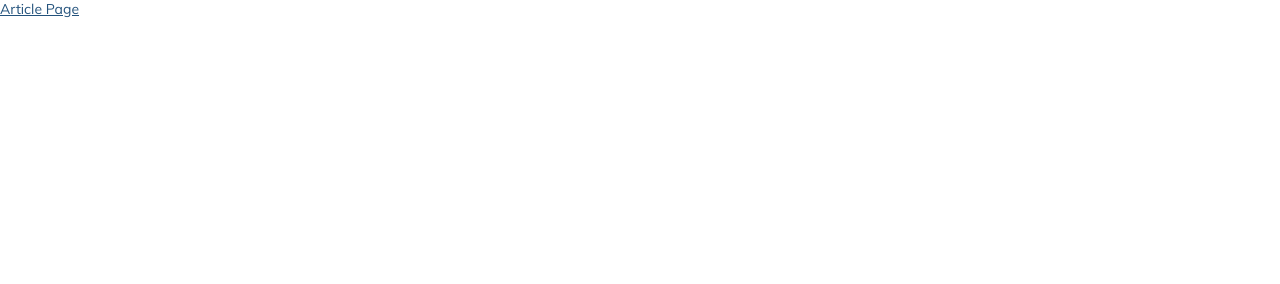
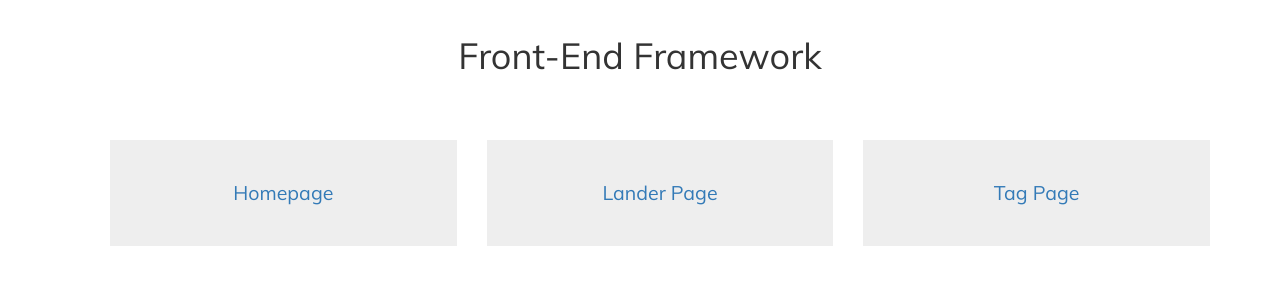
Before and after one commit to JamesDuncanCounter/Frontend-Baseline, a website: page public/index.html in a window 1280 px wide. Drawn offline with Linux system fonts and the light colour scheme.

Commit message:
Included javascript in footer and styled up index.html

```diff
--- a/public/dev/app/template/header.scss
+++ b/public/dev/app/template/header.scss
@@ -3,24 +3,55 @@ body {
 }
 
 header {
-	//Set div to 12 columns
+	text-align: center;
+	padding: 0;
 	@include make-xs-column(12);
+	margin-bottom: 2em;
 
-	background-color: green;
+	h1 {
+		line-height: 2em;
+		margin-bottom: 20px;
+	}
+}
+
+.pages {
+
+	li {
+		list-style: none;
+		@include make-xs-column(6);
+		@include make-sm-column(4);
+		text-align: center;
+
+		a {
+			background-color: $gray-lighter;
+			padding: 2em;
+			font-size:1.4em;
+			display: block;
+
+			&:hover {
+				text-decoration: none;
+				background-color: $gray-light;
+				color: white;
+			}
+		}
+
+	}
+}
+
+
 
 	// Target small Brealpoint
 	@media (min-width: $screen-sm) {
-		background-color: blue;
+
 	}
 
 	// Target medium Brealpoint
 	@media (min-width: $screen-md) {
-		background-color: orange;
+
 	}
 
 
 	// Target large Brealpoint
 	@media (min-width: $screen-lg) {
-		background-color: red;
+
 	}
-}
--- a/public/dev/stylesheets/bootstrap/_variables.scss
+++ b/public/dev/stylesheets/bootstrap/_variables.scss
@@ -5,6 +5,8 @@ $bootstrap-sass-asset-helper: false !default;
 
 //== Colors
 //
+
+
 //## Gray and brand colors for use across Bootstrap.
 
 $gray-base:              #000 !default;
--- a/public/index.html
+++ b/public/index.html
@@ -7,6 +7,30 @@
 	<link rel="stylesheet" href="/dist/stylesheets/style.css" />
 </head>
 <body>
-	<a href="/dev/app/article/article.shtml">Article Page</a>
+	<div class="container-fluid">
+		<div class="row">
+			<header>
+				<h1>Front-End Framework</h1>
+			</div>
+		</header>
+	</div>
+
+	<div class="container">
+		<section class="pages">
+			<div class="row">
+				<ul>
+					<li>
+						<a href="/dev/app/article/article.shtml" title="Article Page">Homepage</a>
+					</li>
+					<li>
+						<p><a href="/dev/app/article/article.shtml" title="Article Page">Lander Page</a>
+					</li>
+					<li>
+						<p><a href="/dev/app/article/article.shtml" title="Article Page">Tag Page</a>
+					</li>
+				</ul>
+			</div>
+		</section>
+	</div>
 </body>
 </html>
```
Also changed, not shown: public/dist/stylesheets/style.css, 2 other files.
